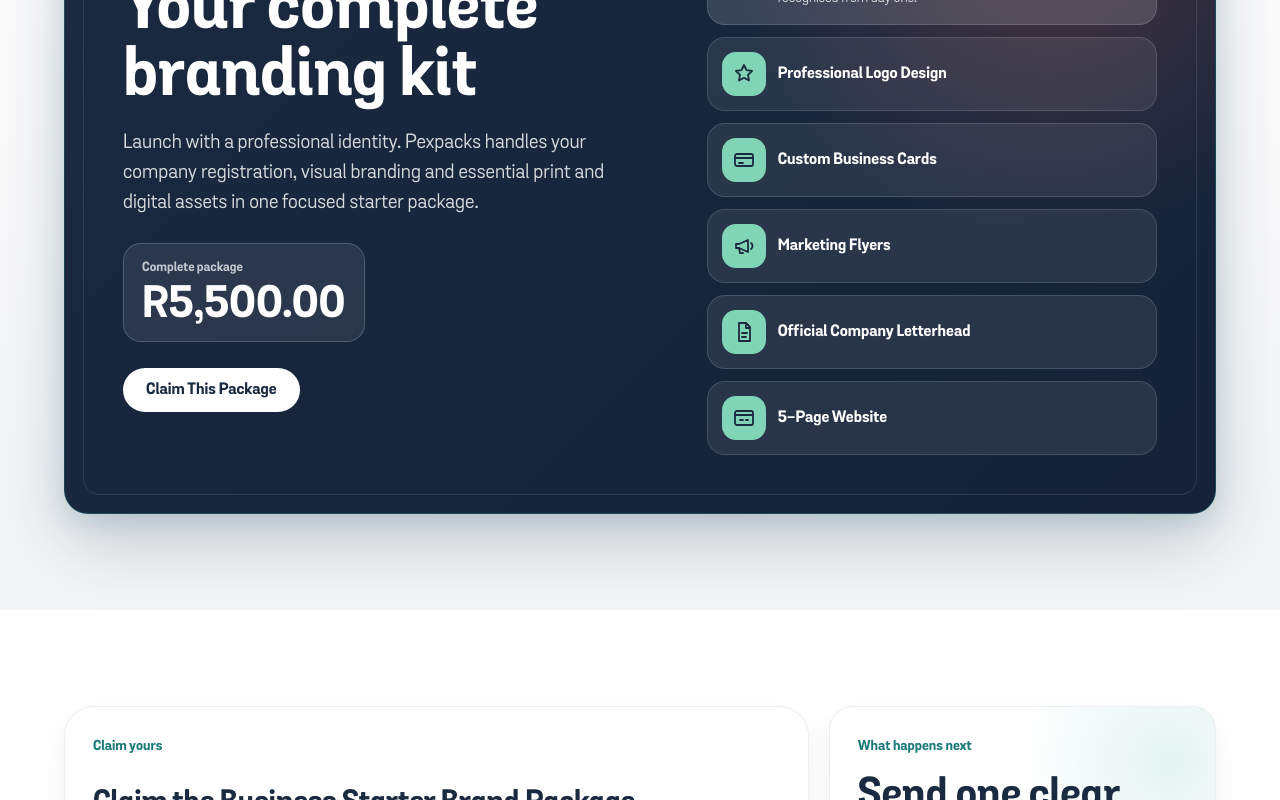
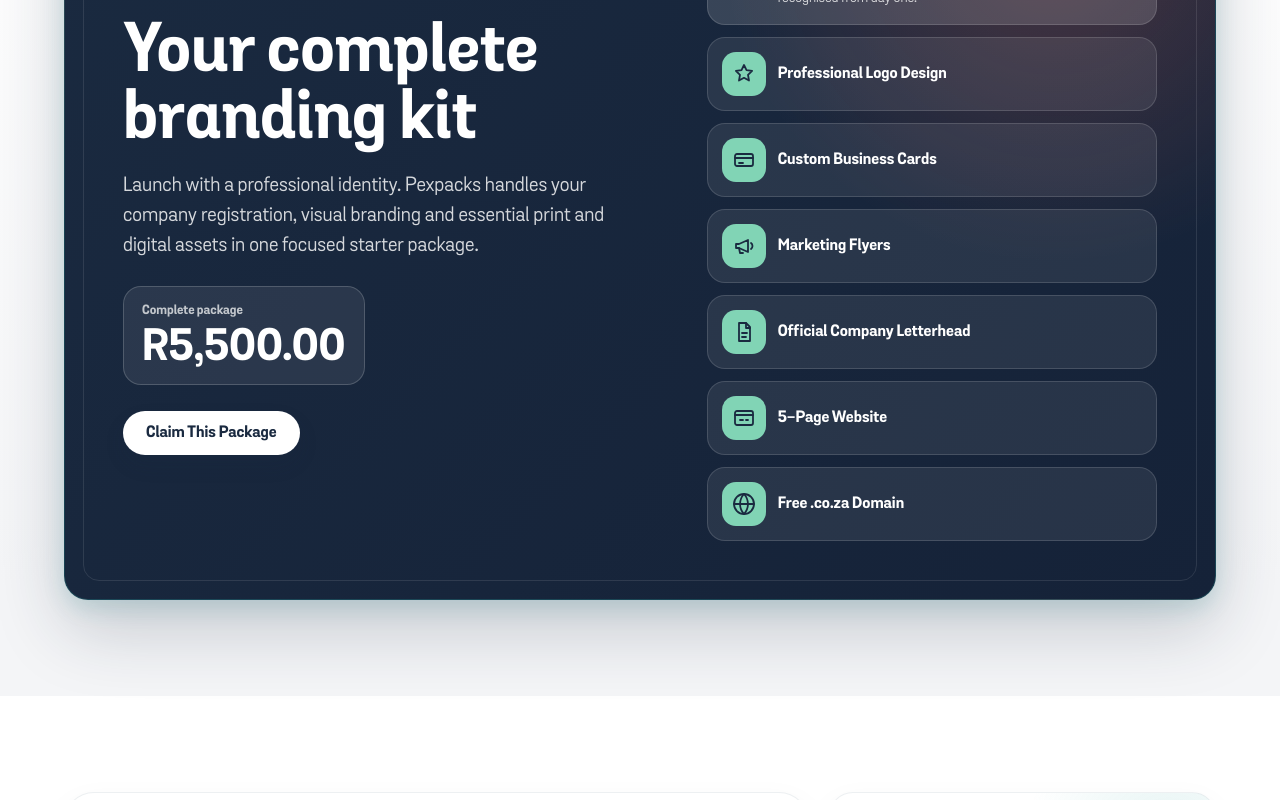
Before and after one commit to mcebisidesigner-spec/pexpacks-supplies, a Next.js app: page /business-starter-brand-package in a window 1280 px wide. Shown: the part 843-1643 px from the top of the page. Built offline with nearby package versions, Linux system fonts and the light colour scheme.

Commit message:
Add Free .co.za Domain to package items list

```diff
--- a/app/business-starter-brand-package/page.tsx
+++ b/app/business-starter-brand-package/page.tsx
@@ -62,6 +62,14 @@ const CipcIcon = () => (
   </svg>
 );
 
+const GlobeIcon = () => (
+  <svg viewBox="0 0 24 24" aria-hidden="true">
+    <circle cx="12" cy="12" r="10" />
+    <path d="M2 12h20" />
+    <path d="M12 2a15.3 15.3 0 0 1 4 10 15.3 15.3 0 0 1-4 10 15.3 15.3 0 0 1-4-10 15.3 15.3 0 0 1 4-10z" />
+  </svg>
+);
+
 const brandPackageItems = [
   {
     title: "CIPC Registration",
@@ -92,6 +100,11 @@ const brandPackageItems = [
     title: "5-Page Website",
     text: "Hosted free for 12 months so the brand package has a live home.",
     Icon: WebsiteIcon,
+  },
+  {
+    title: "Free .co.za Domain",
+    text: "A .co.za domain registered for your business as part of the package, subject to availability.",
+    Icon: GlobeIcon,
   },
 ];
 
```
